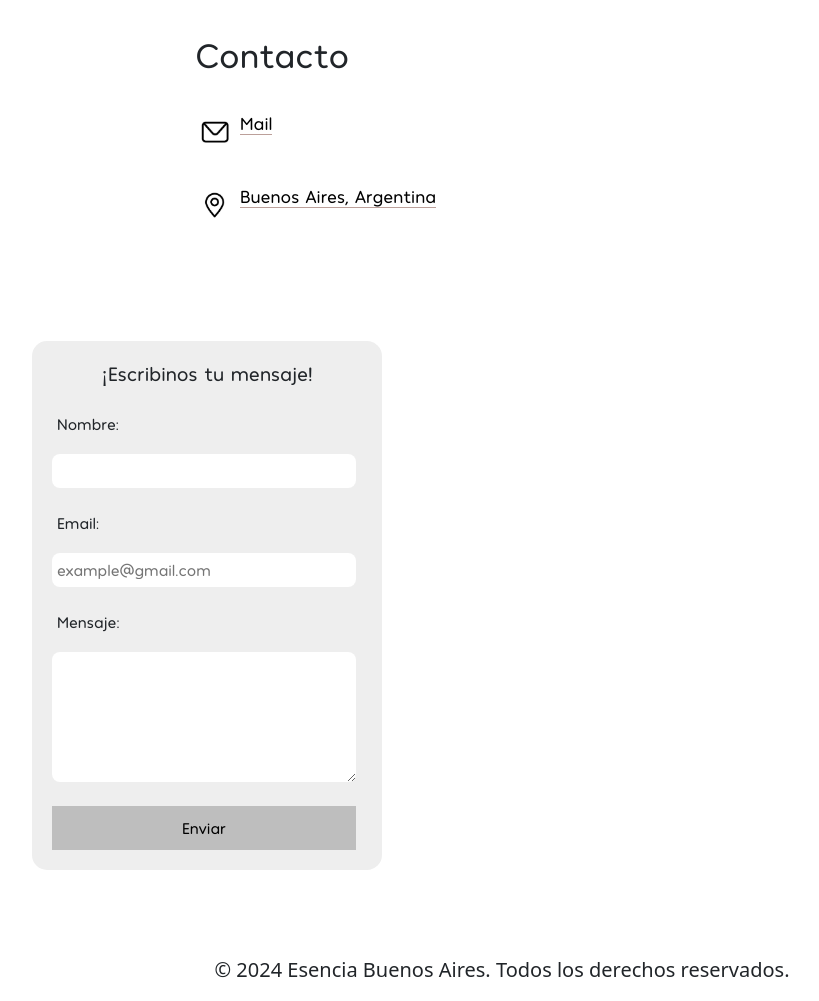
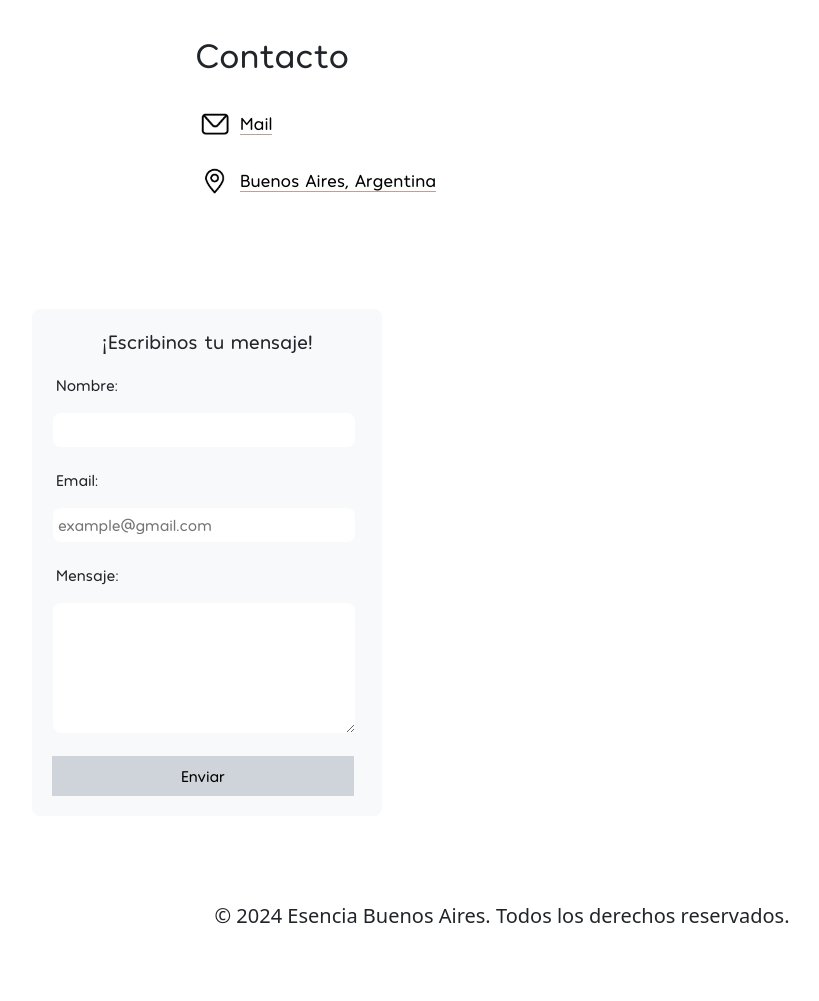
Before and after one commit to GuadalupeLedesma/proyecto-coderhouse, a plain HTML site: page pages/contacto.html in a window 1280 px wide. Shown: the part 244-1245 px from the top of the page, without its empty margins (138-957 px from the left). After the commit the page ends 1191 px from the top, so only its background shows below. Drawn offline with nearby package versions, Linux system fonts and the light colour scheme.

Commit message:
añadiendo bt al form

```diff
--- a/css/style.css
+++ b/css/style.css
@@ -113,7 +113,6 @@ main {
     padding: 10px 45px;
 }
 
-
 .section-places-container {
     display: grid;
     margin: 15px;
@@ -208,6 +207,7 @@ main section article p {
 .contact-mail p {
     padding: 10px;
     font-size: 18px;
+    margin: 0px;
 }
 
 .contact-location a,
@@ -225,22 +225,6 @@ main section article p {
 form {
     margin: 0 auto;
     width: 350px;
-    background-color: rgb(238, 238, 238);
-    padding: 15px;
-    border-radius: 15px;
-    border: 0;
-}
-
-.form-contact-container h2 {
-    font-size: 20px;
-    text-align: center;
-    margin-bottom: 12px;
-    padding: 5px;
-}
-
-.form-contact-container label {
-    margin: 5px;
-    padding: 5px;
 }
 
 .form-contact-container .field {
@@ -258,10 +242,6 @@ form {
 
 .form-contact-container .send-field {
     width: 95%;
-    background-color: rgb(190, 190, 190);
-    border: 0;
-    padding: 10px;
-    margin: 5px;
     cursor: pointer;
 }
 
@@ -269,9 +249,3 @@ form {
     background-color: rgba(188,160,154,255);
     color: white;
 }
-
-footer p {
-    /* text-align: center; */
-    /* margin-bottom: 20px; */
-    /* font-family: 'Trebuchet MS'; */
-}
--- a/pages/contacto.html
+++ b/pages/contacto.html
@@ -48,22 +48,22 @@
 
             <div class="div-contact-form">
                 <div class="form-contact-container">
-                    <form action="">
-                            <h2>¡Escribinos tu mensaje!</h2>
+                    <form action="" class="p-3 b-0 rounded-3 bg-light">
+                            <h5 class="p-1 mb-2 text-center">¡Escribinos tu mensaje!</h5>
                             <div>
-                                <label for="nombre">Nombre:</label>
+                                <label for="nombre" class="m-1 p-1">Nombre:</label>
                                 <input type="text" class="field" id="nombre">
                             </div>
                             <div>
-                                <label for="email">Email:</label>
+                                <label for="email" class="m-1 p-1">Email:</label>
                                 <input type="email" class="field" id="email" placeholder="example@gmail.com">
                             </div>
                             <div>
-                                <label for="mensaje">Mensaje:</label>
+                                <label for="mensaje" class="m-1 p-1">Mensaje:</label>
                                 <textarea rows="5" class="field" id="mensaje"> </textarea>
                             </div>
                             <div>
-                                <input type="submit" class="send-field" value="Enviar">
+                                <input type="submit" class="send-field p-2 m-1 bg-dark-subtle border-0" value="Enviar">
                             </div>
                     </form>
                 </div>
```
